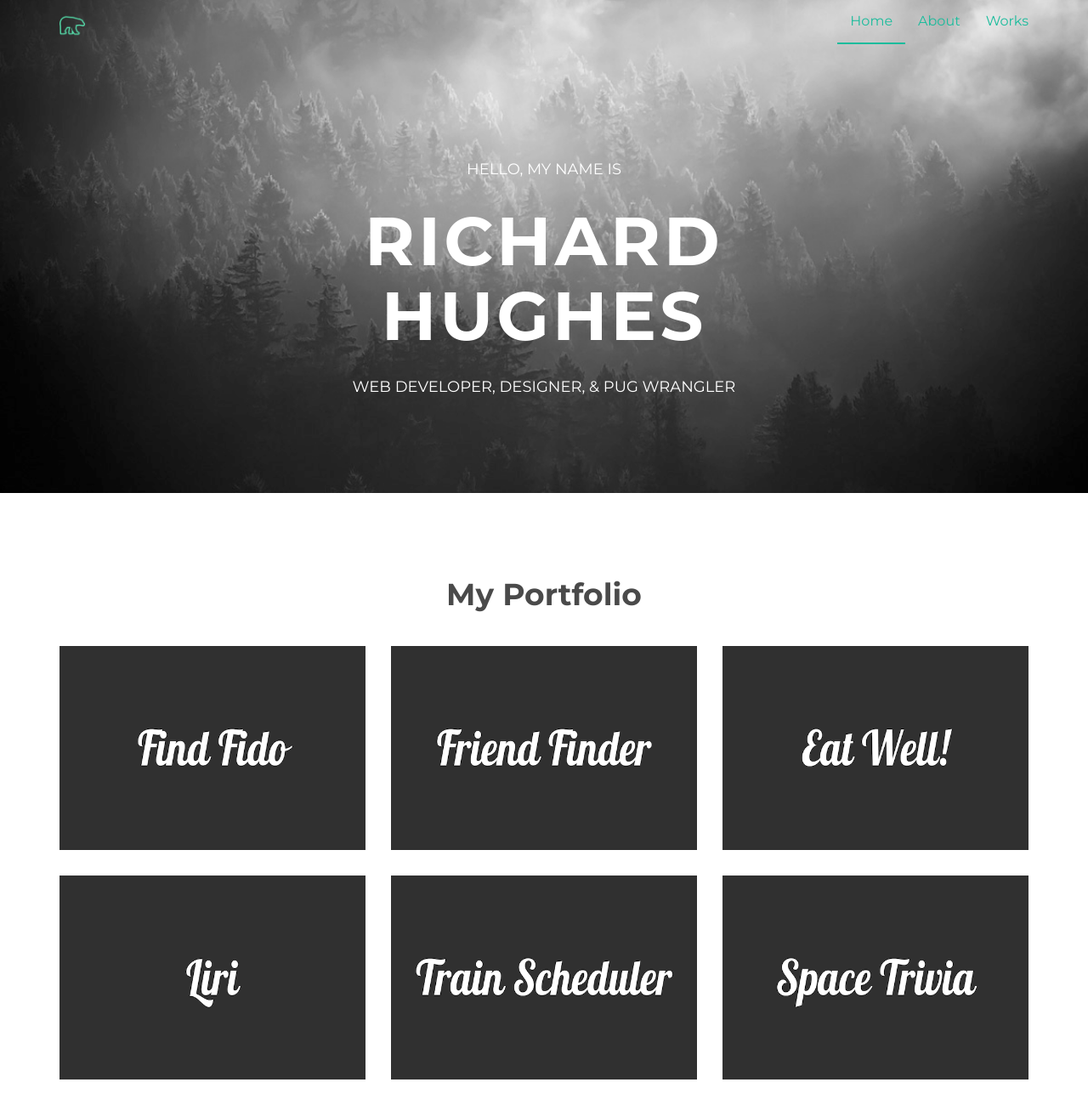
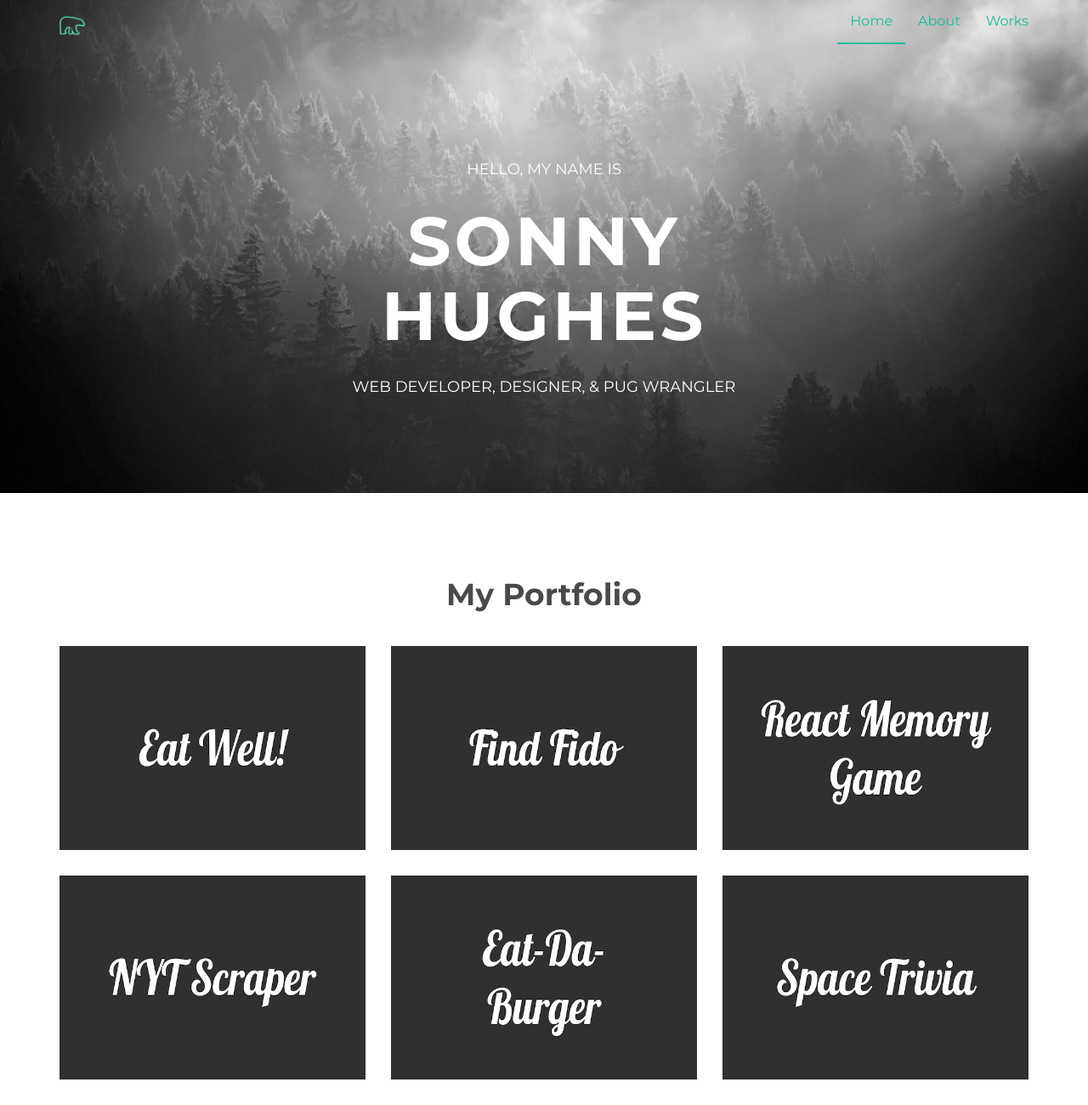
Before and after one commit to sonnyhughes/portfolio, a plain HTML site: page index.html in a window 1280 px wide. Shown: the top 1300 px of the page at 85% size. Drawn offline with nearby package versions, Linux system fonts and the light colour scheme.

Commit message:
Updates portfolio links and tile with most recent projects

```diff
--- a/index.html
+++ b/index.html
@@ -9,7 +9,7 @@
 	<meta name="author" content="">
 	<link rel="shortcut icon" href="assets/ico/favicon.ico">
 
-	<title>Richard Hughes</title>
+	<title>Sonny Hughes</title>
 
 	<!-- Bootstrap core CSS -->
 	<link href="https://maxcdn.bootstrapcdn.com/bootstrap/3.3.7/css/bootstrap.min.css" rel="stylesheet">
@@ -60,7 +60,7 @@
 			<div class="row">
 				<div class="col-lg-6 col-lg-offset-3">
 					<h4>HELLO, MY NAME IS</h4>
-					<h1>RICHARD HUGHES</h1>
+					<h1>SONNY HUGHES</h1>
 					<h4>WEB DEVELOPER, DESIGNER, & PUG WRANGLER</h4>
 				</div>
 			</div>
@@ -76,32 +76,32 @@
 			<h1>My Portfolio</h1>
 
 			<div class="col-lg-4 col-md-4 col-sm-4 gallery">
-				<a href="work.html">
+				<a href="https://desolate-chamber-21356.herokuapp.com/">
+					<img src="./assets/img/portfolio/EatWell.png" class="img-responsive">
+				</a>
+			</div>
+			<div class="col-lg-4 col-md-4 col-sm-4 gallery">
+				<a href="https://sonnyhughes.github.io/Find-Fido/">
 					<img src="./assets/img/portfolio/FindFido.png" class="img-responsive">
 				</a>
 			</div>
 			<div class="col-lg-4 col-md-4 col-sm-4 gallery">
-				<a href="work.html">
-					<img src="./assets/img/portfolio/FriendFinder.png" class="img-responsive">
+				<a href="https://obscure-mountain-54257.herokuapp.com/">
+					<img src="./assets/img/portfolio/ReactMemory.png" class="img-responsive">
 				</a>
 			</div>
 			<div class="col-lg-4 col-md-4 col-sm-4 gallery">
-				<a href="work.html">
-					<img src="./assets/img/portfolio/EatWell.png" class="img-responsive">
+				<a href="https://serene-lake-33984.herokuapp.com/">
+					<img src="./assets/img/portfolio/NYTScraper.png" class="img-responsive">
 				</a>
 			</div>
 			<div class="col-lg-4 col-md-4 col-sm-4 gallery">
-				<a href="work.html">
-					<img src="./assets/img/portfolio/Liri.png" class="img-responsive">
+				<a href="https://serene-tor-15216.herokuapp.com/burgers">
+					<img src="./assets/img/portfolio/EatDaBurger.png" class="img-responsive">
 				</a>
 			</div>
 			<div class="col-lg-4 col-md-4 col-sm-4 gallery">
-				<a href="work.html">
-					<img src="./assets/img/portfolio/TrainScheduler.png" class="img-responsive">
-				</a>
-			</div>
-			<div class="col-lg-4 col-md-4 col-sm-4 gallery">
-				<a href="work.html">
+				<a href="https://sonnyhughes.github.io/Space-Trivia/">
 					<img src="./assets/img/portfolio/SpaceTrivia.png" class="img-responsive">
 				</a>
 			</div>
```
Also changed, not shown: about.html (+2 -2 lines), work.html (+2 -2 lines), assets/img/portfolio/Bamazon.png (deleted), assets/img/portfolio/EatDaBurger.png (added), assets/img/portfolio/FriendFinder.png (deleted), assets/img/portfolio/Liri.png (deleted), assets/img/portfolio/NYTScraper.png (added), assets/img/portfolio/ReactMemory.png (added), assets/img/portfolio/TrainScheduler.png (deleted).
